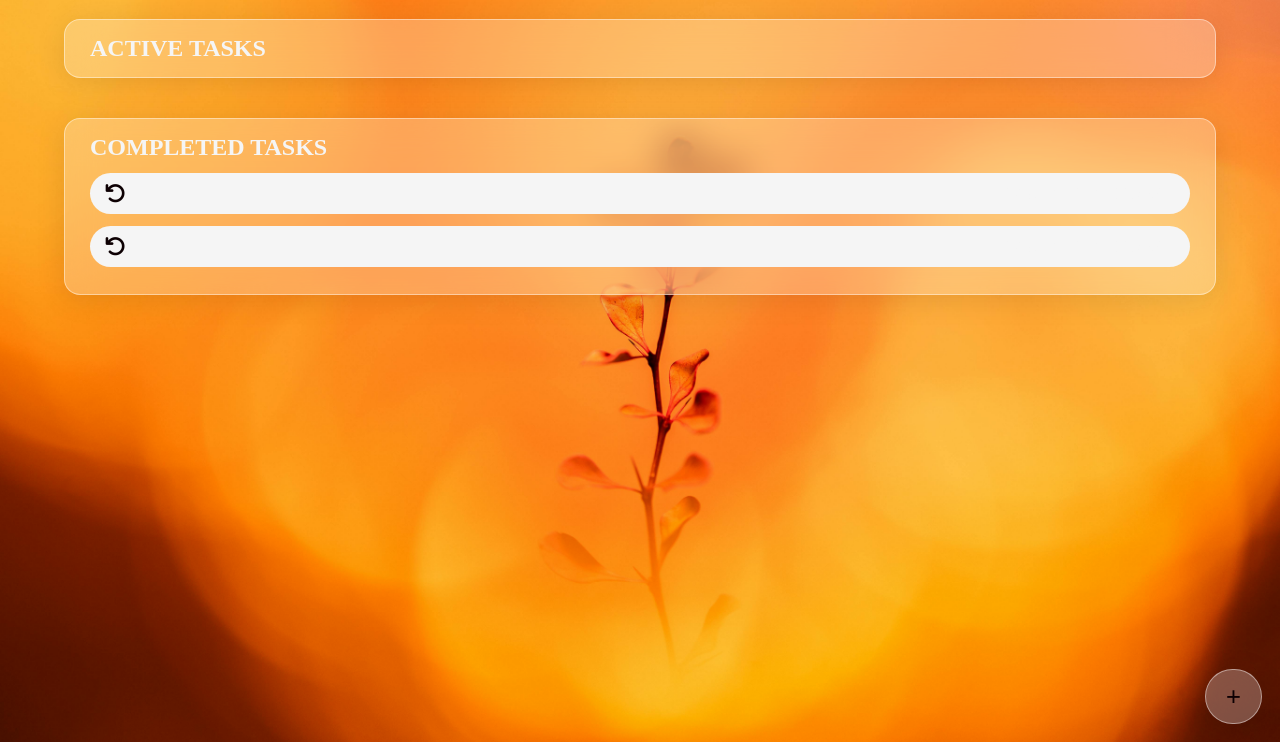
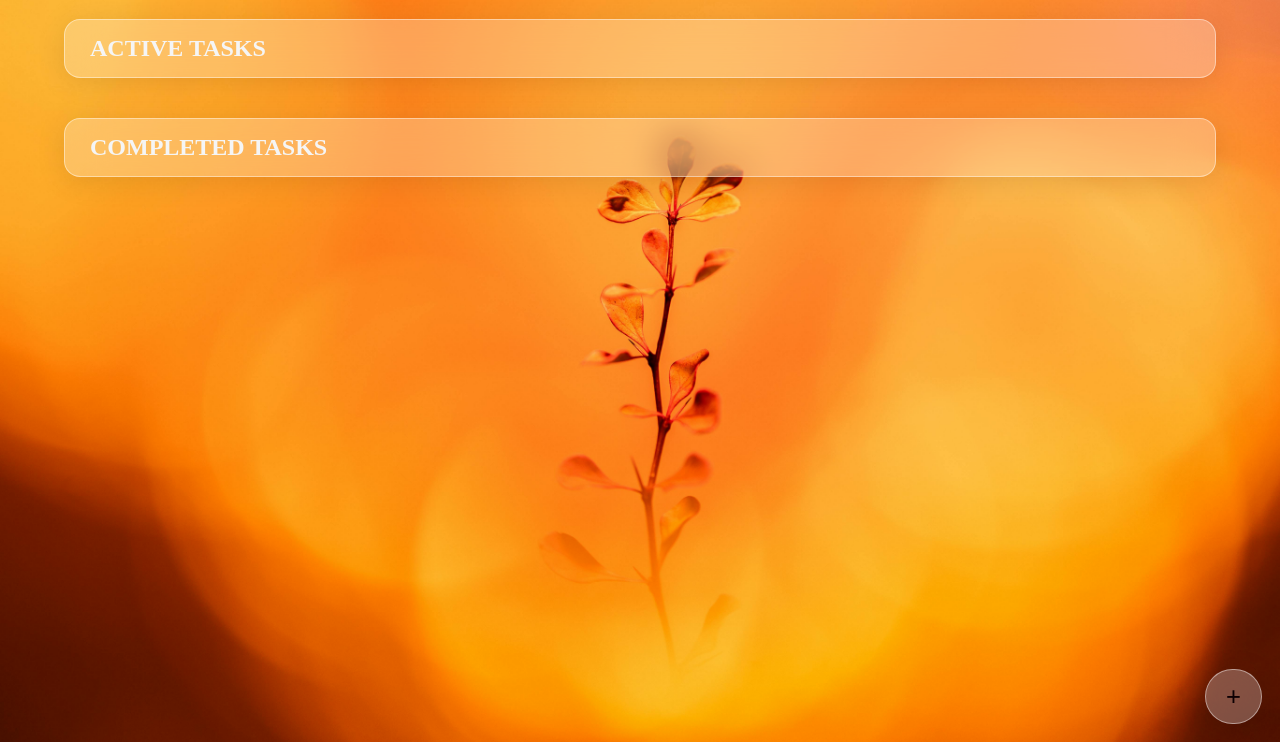
Before and after one commit to Lord-Nickelbottoms/To-Do-List, a plain HTML site: page index.html in a window 1280 px wide. Shown: the part 58-800 px from the top of the page. Drawn offline with Linux system fonts and the light colour scheme; no server answers.

Commit message:
removed hard-coded html elements

```diff
--- a/index.html
+++ b/index.html
@@ -32,25 +32,6 @@
 
             <div class="completed-task-list">
 
-                <div class="task completed-task">
-
-                    <button class="undo-button">
-                        <i class="fa-solid fa-arrow-rotate-left undo"></i>
-                    </button>
-
-                    <p class="task-information">Take out the trash</p>
-
-                </div>
-
-                <div class="task completed-task">
-
-                    <button class="undo-button">
-                        <i class="fa-solid fa-arrow-rotate-left undo"></i>
-                    </button>
-
-                    <p class="task-information">Take out the trash</p>
-
-                </div>
             </div>
 
         </div>
```
